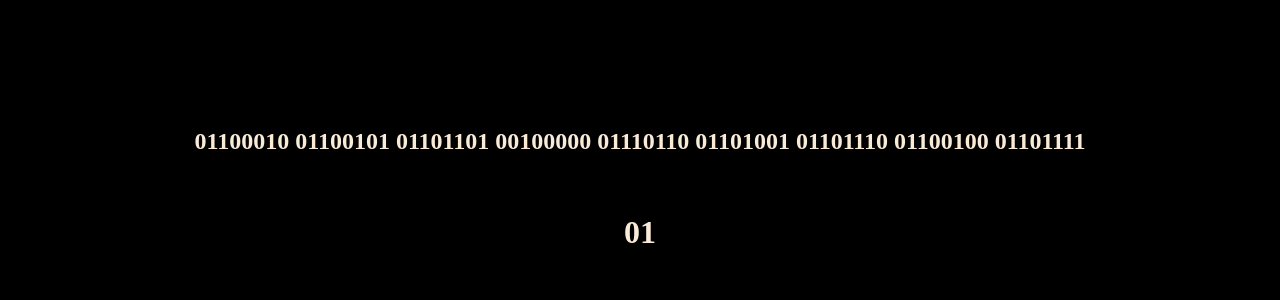
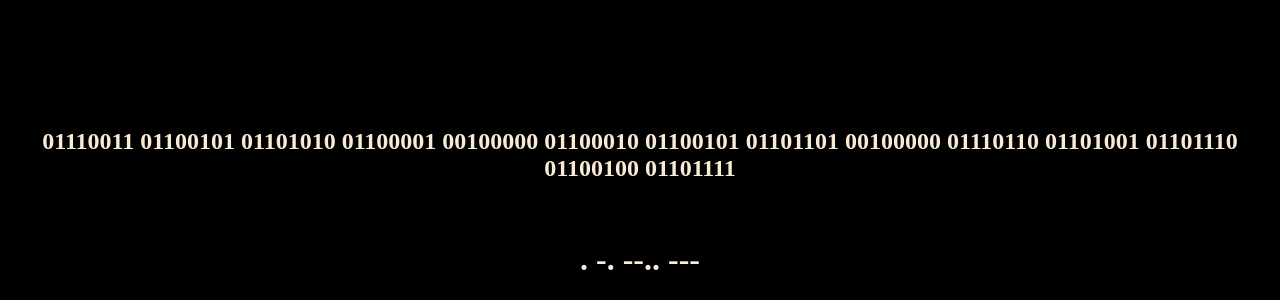
Before and after one commit to Victor-vh/ordem_paranormal, a plain HTML site: page index.html in a window 1280 px wide. Shown: the part 5440-5740 px from the top of the page. Before the commit the page ends 5713 px from the top, so only its background shows below. Drawn offline with Linux system fonts and the light colour scheme.

Commit message:
Update index.html

```diff
--- a/index.html
+++ b/index.html
@@ -36,9 +36,9 @@
 </body>
 <footer>
     <div class="textofooter">
-<h2>01100010 01100101 01101101 00100000 01110110 01101001 01101110 01100100 01101111 </h2>
+<h2>01110011 01100101 01101010 01100001 00100000 01100010 01100101 01101101 00100000 01110110 01101001 01101110 01100100 01101111  </h2>
         <br>
-        <h1>01</h1>
+        <h1>. -. --.. ---</h1>
     </div>
 </footer>
 </html>
```
